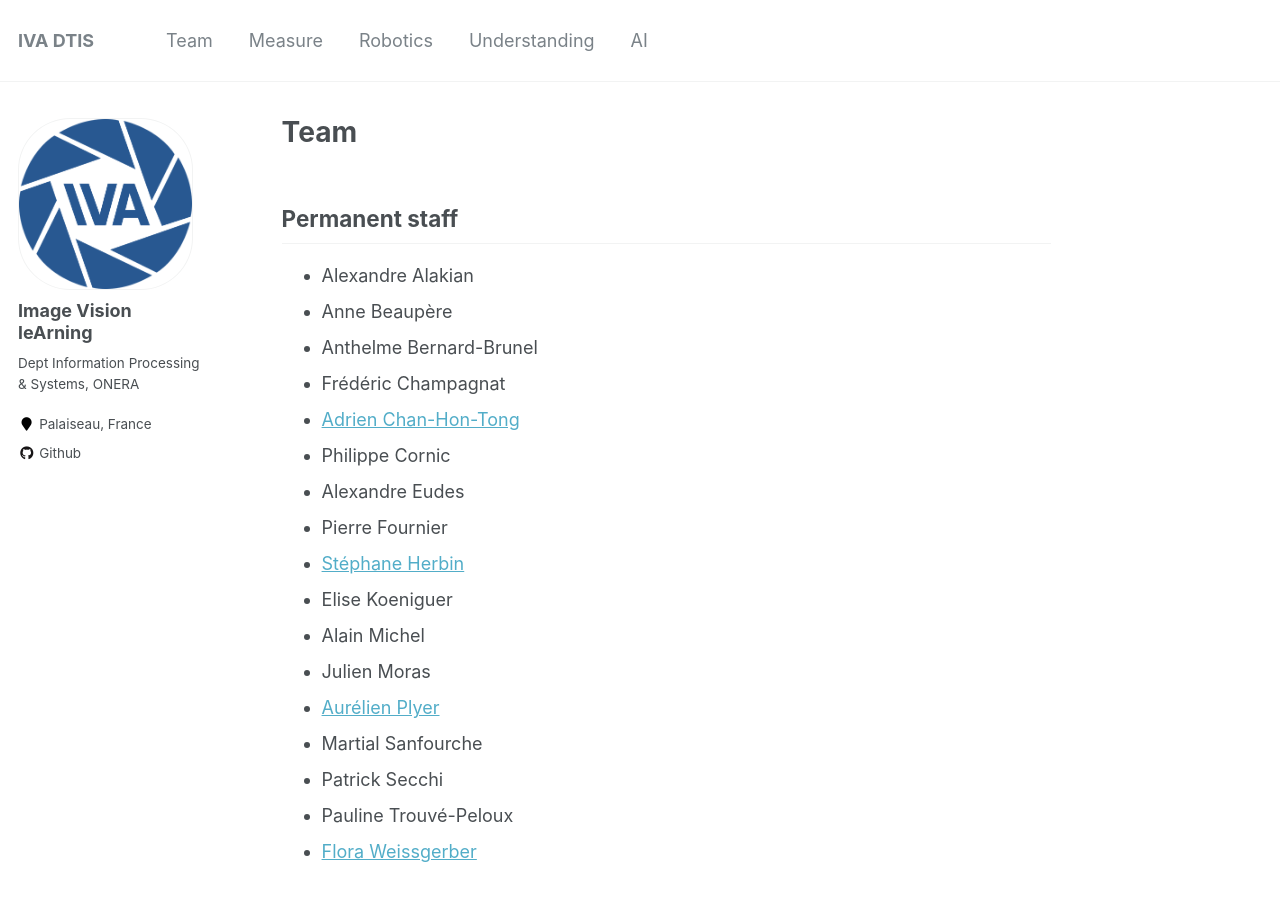
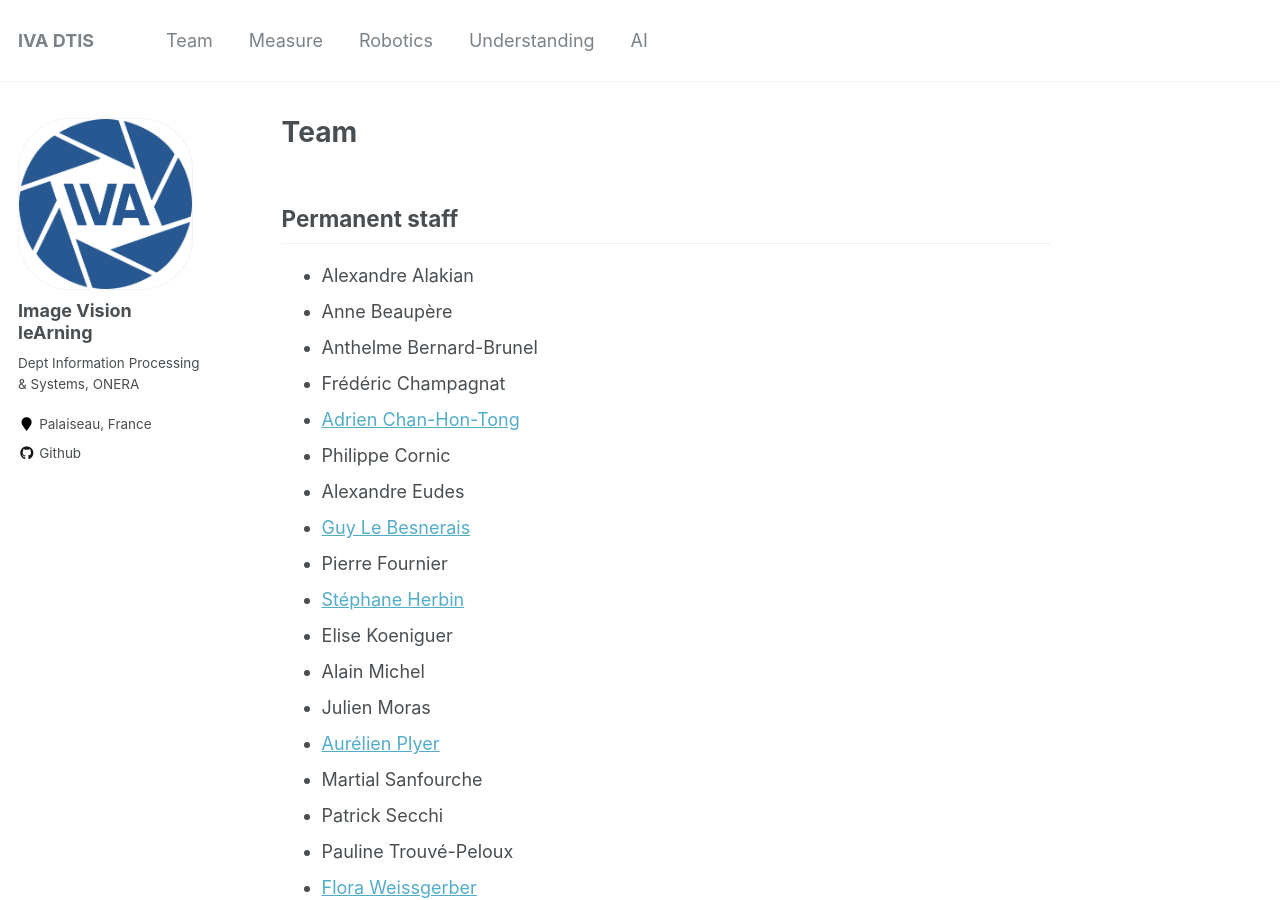
Before and after one commit to iva-dtis/iva-dtis.github.io, a Jekyll site: the page built from _pages/team.md, in a window 1280 px wide and 900 px high. Built offline with Jekyll 4.4.1, drawn with Linux system fonts in a browser that asks for light colours; some web fonts are replaced.

Commit message:
Update team.md
add guy

```diff
--- a/_pages/team.md
+++ b/_pages/team.md
@@ -15,6 +15,7 @@ author_profile: true
 * [Adrien Chan-Hon-Tong](https://www.onera.fr/fr/staff/adrien-chan-hon-tong)
 * Philippe Cornic
 * Alexandre Eudes
+* [Guy Le Besnerais](https://guylebesnerais.github.io/)
 * Pierre Fournier
 * [Stéphane Herbin](https://stepherbin.github.io/)
 * Elise Koeniguer
```
